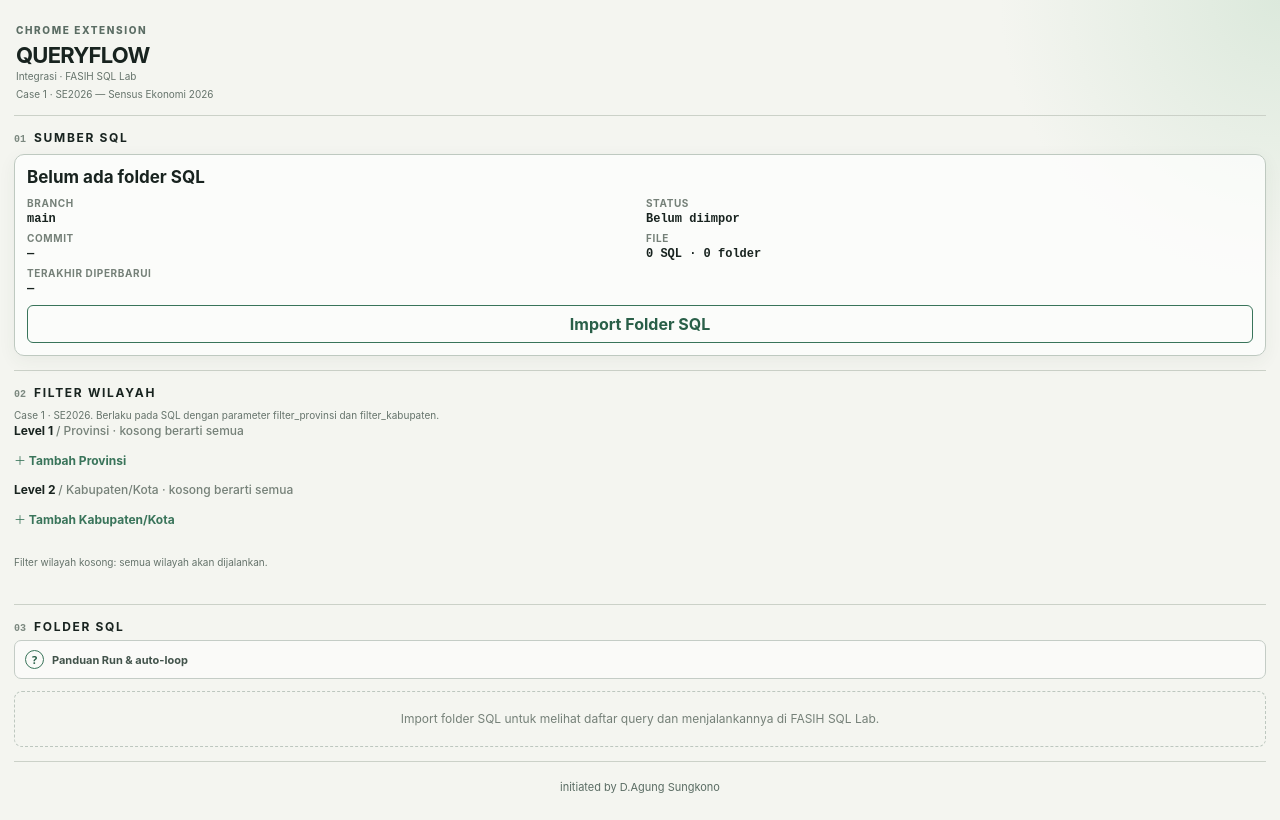
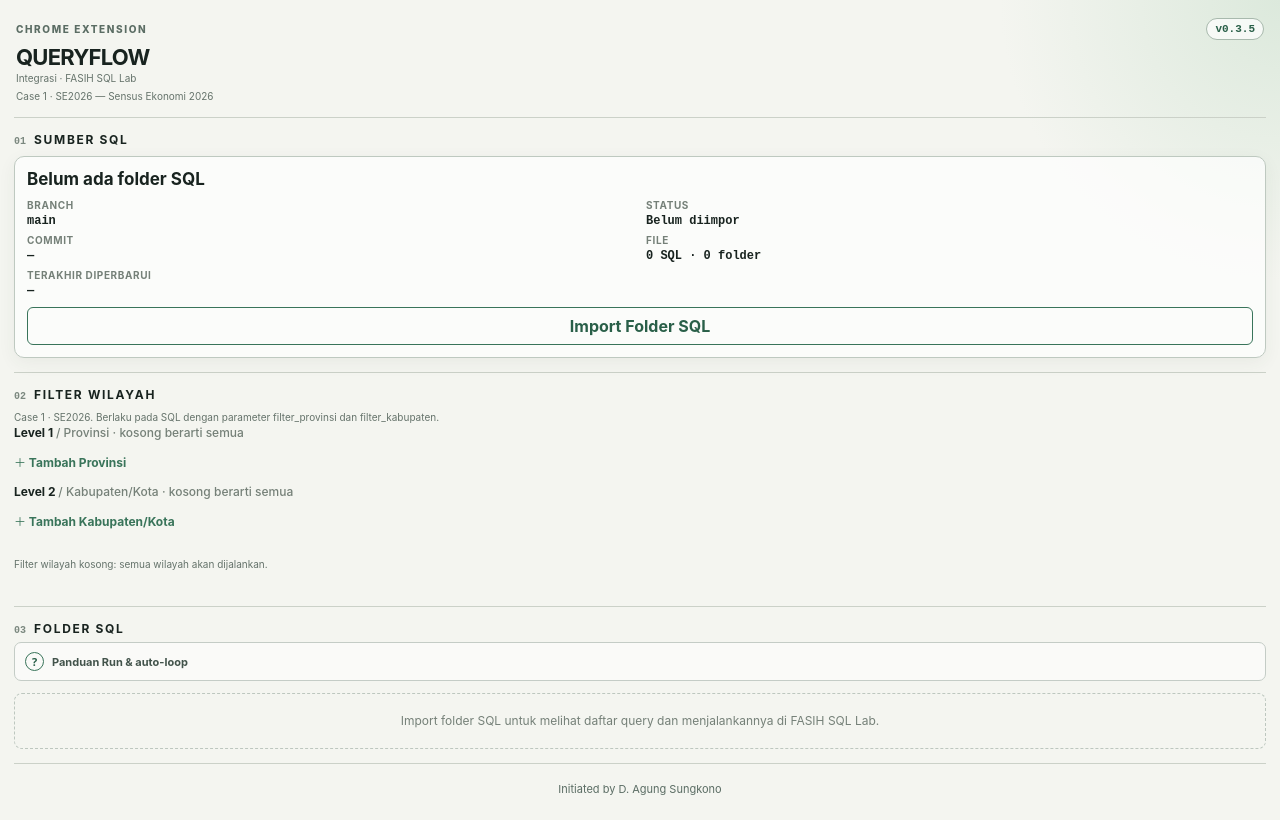
Before and after one commit to aldoDW/query-flow, a website built with Vite: page sidepanel.html in a window 1280 px wide. Built offline with nearby package versions, Linux system fonts and the light colour scheme; some packages are replaced by stand-ins of ours.

Commit message:
feat: update version to 0.3.5 and enhance UI with version display

```diff
--- a/package.json
+++ b/package.json
@@ -1,6 +1,6 @@
 {
   "name": "queryflow",
-  "version": "0.3.4",
+  "version": "0.3.5",
   "private": true,
   "type": "module",
   "scripts": {
--- a/src/sidepanel/index.ts
+++ b/src/sidepanel/index.ts
@@ -1,4 +1,5 @@
 import "./style.css";
+import packageJson from "../../package.json";
 import { ChunkedExport, collectQuery, EXPORT_CHECKPOINT_ROWS } from "../services/chunked-export";
 import { applyWilayahConfig, extractSqlTitle } from "../services/sql";
 
@@ -25,7 +26,10 @@ if (!app) throw new Error("App container is missing.");
 app.innerHTML = `
   <main class="panel">
     <header class="app-header">
-      <span class="eyebrow">Chrome Extension</span>
+      <div class="app-brandline">
+        <span class="eyebrow">Chrome Extension</span>
+        <span class="version-badge">v${packageJson.version}</span>
+      </div>
       <h1>QueryFlow</h1>
       <p class="field-note">Integrasi · FASIH SQL Lab</p>
       <p class="field-note">Case 1 · SE2026 — Sensus Ekonomi 2026</p>
@@ -92,7 +96,7 @@ app.innerHTML = `
       <div id="empty-groups" class="empty-state">Import folder SQL untuk melihat daftar query dan menjalankannya di FASIH SQL Lab.</div>
       <div id="groups" class="groups"></div>
     </section>
-    <footer class="author-credit">initiated by D.Agung Sungkono</footer>
+    <footer class="author-credit">Initiated by D. Agung Sungkono</footer>
   </main>
   <dialog id="preview-dialog">
     <div class="dialog-header"><div><span id="preview-path"></span><h3 id="preview-name"></h3></div><button id="close-preview" aria-label="Tutup">×</button></div>
--- a/src/sidepanel/style.css
+++ b/src/sidepanel/style.css
@@ -6,6 +6,8 @@ button, input { font: inherit; }
 button { cursor: pointer; }
 .panel { min-height: 100vh; padding: 14px 14px 24px; background: radial-gradient(circle at 100% 0, #dce9dc 0, transparent 280px), #f4f5f0; }
 .app-header { padding: 4px 2px 14px; border-bottom: 1px solid #cbd1c8; }
+.app-brandline { display: flex; align-items: center; justify-content: space-between; gap: 8px; }
+.version-badge { padding: 4px 8px; border: 1px solid #a8b9ad; border-radius: 999px; color: #295f48; background: rgba(255,255,255,.72); font: 700 11px ui-monospace, SFMono-Regular, monospace; }
 .eyebrow { color: #5b6d64; font-size: 10px; font-weight: 800; letter-spacing: .16em; text-transform: uppercase; }
 h1 { margin: 6px 0 0; font-size: 22px; line-height: 1; letter-spacing: -.035em; text-transform: uppercase; }
 h1 span { display: block; color: #39745a; }
```
Also changed, not shown: README.md, public/manifest.json, 1 other file.
